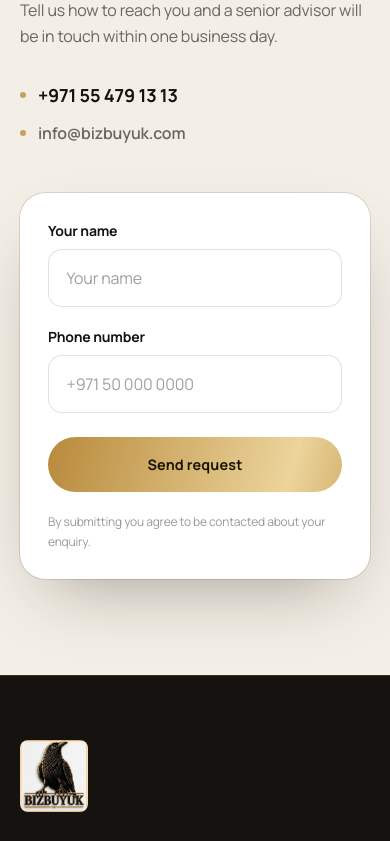
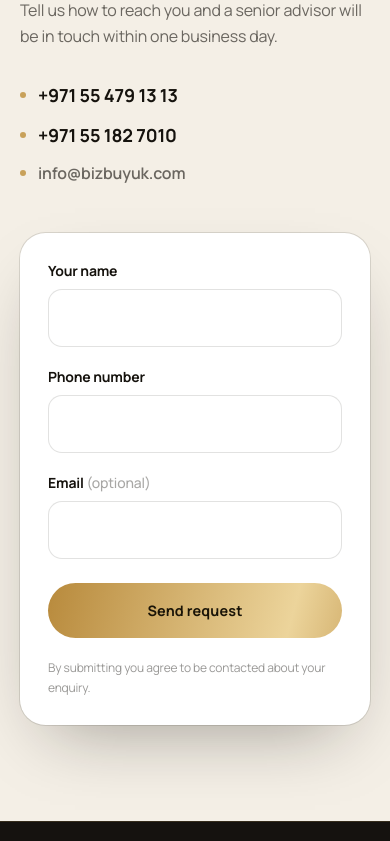
Before and after one commit to umidjoncoder/bizbuyuk-real-estate, a Next.js app: page / in a window 390 px wide. Shown: the part 6020-6861 px from the top of the page. Built offline with nearby package versions, Linux system fonts and the light colour scheme.

Commit message:
lead form: add 2nd phone (+971 55 182 7010), email field, remove placeholders
- Second contact number in lead section + footer
- Optional Email field; forwarded to Telegram + email (as reply-to)
- Removed phone/name input placeholders

Co-Authored-By: Claude Opus 4.8 <noreply@anthropic.com>

```diff
--- a/app/api/lead/route.ts
+++ b/app/api/lead/route.ts
@@ -5,6 +5,7 @@ export const runtime = "nodejs";
 type LeadBody = {
   name?: string;
   phone?: string;
+  email?: string;
   locale?: string;
   page?: string;
   /** honeypot — bots fill this, humans don't */
@@ -21,6 +22,7 @@ export async function POST(req: Request) {
 
   const name = (body.name || "").trim().slice(0, 120);
   const phone = (body.phone || "").trim().slice(0, 40);
+  const email = (body.email || "").trim().slice(0, 160);
   const locale = (body.locale || "—").slice(0, 5);
 
   // honeypot: silently accept & drop
@@ -37,8 +39,8 @@ export async function POST(req: Request) {
   }).format(new Date());
 
   const results = await Promise.allSettled([
-    sendTelegram({ name, phone, locale, when }),
-    sendEmail({ name, phone, locale, when }),
+    sendTelegram({ name, phone, email, locale, when }),
+    sendEmail({ name, phone, email, locale, when }),
   ]);
 
   const configured = results.filter((r) => r.status === "fulfilled" && r.value !== "skipped");
@@ -59,7 +61,7 @@ export async function POST(req: Request) {
   return NextResponse.json({ ok: true });
 }
 
-type Lead = { name: string; phone: string; locale: string; when: string };
+type Lead = { name: string; phone: string; email: string; locale: string; when: string };
 
 async function sendTelegram(lead: Lead): Promise<"sent" | "skipped"> {
   const token = process.env.TELEGRAM_BOT_TOKEN;
@@ -74,6 +76,7 @@ async function sendTelegram(lead: Lead): Promise<"sent" | "skipped"> {
     `🏢 *New BIZBUYUK lead*\n\n` +
     `👤 *Name:* ${escapeMd(lead.name)}\n` +
     `📞 *Phone:* ${escapeMd(lead.phone)}\n` +
+    (lead.email ? `✉️ *Email:* ${escapeMd(lead.email)}\n` : "") +
     `🌐 *Language:* ${lead.locale.toUpperCase()}\n` +
     `🕒 *Time (Dubai):* ${escapeMd(lead.when)}`;
 
@@ -114,6 +117,7 @@ async function sendEmail(lead: Lead): Promise<"sent" | "skipped"> {
       <table style="width:100%;border-collapse:collapse;margin-top:16px">
         <tr><td style="padding:8px 0;color:#9c9488">Name</td><td style="padding:8px 0">${escapeHtml(lead.name)}</td></tr>
         <tr><td style="padding:8px 0;color:#9c9488">Phone</td><td style="padding:8px 0">${escapeHtml(lead.phone)}</td></tr>
+        ${lead.email ? `<tr><td style="padding:8px 0;color:#9c9488">Email</td><td style="padding:8px 0">${escapeHtml(lead.email)}</td></tr>` : ""}
         <tr><td style="padding:8px 0;color:#9c9488">Language</td><td style="padding:8px 0">${lead.locale.toUpperCase()}</td></tr>
         <tr><td style="padding:8px 0;color:#9c9488">Time (Dubai)</td><td style="padding:8px 0">${escapeHtml(lead.when)}</td></tr>
       </table>
@@ -126,6 +130,7 @@ async function sendEmail(lead: Lead): Promise<"sent" | "skipped"> {
       from,
       to: [to],
       subject: `New lead — ${lead.name} (${lead.phone})`,
+      ...(lead.email ? { reply_to: lead.email } : {}),
       html,
     }),
   });
--- a/components/Footer.tsx
+++ b/components/Footer.tsx
@@ -36,6 +36,9 @@ export function Footer() {
           <FooterCol title={t.footer.contact}>
             <a href={CONTACT.phoneHref} className="block text-sm text-muted transition-colors hover:text-gold">
               {CONTACT.phone}
+            </a>
+            <a href={CONTACT.phone2Href} className="block text-sm text-muted transition-colors hover:text-gold">
+              {CONTACT.phone2}
             </a>
             <a href={`mailto:${CONTACT.email}`} className="block text-sm text-muted transition-colors hover:text-gold">
               {CONTACT.email}
--- a/components/LeadForm.tsx
+++ b/components/LeadForm.tsx
@@ -13,6 +13,7 @@ export function LeadForm() {
   const [status, setStatus] = useState<Status>("idle");
   const [name, setName] = useState("");
   const [phone, setPhone] = useState("");
+  const [email, setEmail] = useState("");
   const [company, setCompany] = useState(""); // honeypot
 
   async function onSubmit(e: React.FormEvent) {
@@ -26,12 +27,13 @@ export function LeadForm() {
       const res = await fetch("/api/lead", {
         method: "POST",
         headers: { "Content-Type": "application/json" },
-        body: JSON.stringify({ name, phone, locale, company, page: "landing" }),
+        body: JSON.stringify({ name, phone, email, locale, company, page: "landing" }),
       });
       if (!res.ok) throw new Error();
       setStatus("success");
       setName("");
       setPhone("");
+      setEmail("");
     } catch {
       setStatus("error");
     }
@@ -54,6 +56,9 @@ export function LeadForm() {
             <div className="mt-8 flex flex-col gap-3">
               <a href={CONTACT.phoneHref} className="inline-flex items-center gap-3 text-lg font-bold text-coal transition-colors hover:text-bronze">
                 <Dot /> {CONTACT.phone}
+              </a>
+              <a href={CONTACT.phone2Href} className="inline-flex items-center gap-3 text-lg font-bold text-coal transition-colors hover:text-bronze">
+                <Dot /> {CONTACT.phone2}
               </a>
               <a href={`mailto:${CONTACT.email}`} className="inline-flex items-center gap-3 font-semibold text-muted-dark transition-colors hover:text-bronze">
                 <Dot /> {CONTACT.email}
@@ -84,11 +89,17 @@ export function LeadForm() {
 
                   <div>
                     <label className="mb-2 block text-sm font-bold text-coal">{t.lead.name}</label>
-                    <input className="field" type="text" value={name} onChange={(e) => { setName(e.target.value); if (status === "error") setStatus("idle"); }} placeholder={t.lead.name} autoComplete="name" required />
+                    <input className="field" type="text" value={name} onChange={(e) => { setName(e.target.value); if (status === "error") setStatus("idle"); }} autoComplete="name" required />
                   </div>
                   <div>
                     <label className="mb-2 block text-sm font-bold text-coal">{t.lead.phone}</label>
-                    <input className="field" type="tel" value={phone} onChange={(e) => { setPhone(e.target.value); if (status === "error") setStatus("idle"); }} placeholder="+971 50 000 0000" autoComplete="tel" required />
+                    <input className="field" type="tel" value={phone} onChange={(e) => { setPhone(e.target.value); if (status === "error") setStatus("idle"); }} autoComplete="tel" required />
+                  </div>
+                  <div>
+                    <label className="mb-2 block text-sm font-bold text-coal">
+                      {t.lead.email} <span className="font-medium text-muted-dark/60">({t.lead.emailOptional})</span>
+                    </label>
+                    <input className="field" type="email" value={email} onChange={(e) => setEmail(e.target.value)} autoComplete="email" />
                   </div>
 
                   <button type="submit" disabled={status === "sending"} className="btn-gold mt-1 w-full justify-center disabled:opacity-60">
--- a/lib/i18n.ts
+++ b/lib/i18n.ts
@@ -40,6 +40,8 @@ export type Dict = {
     sub: string;
     name: string;
     phone: string;
+    email: string;
+    emailOptional: string;
     submit: string;
     sending: string;
     success: string;
@@ -119,6 +121,8 @@ export const dictionary: Record<Locale, Dict> = {
       sub: "Tell us how to reach you and a senior advisor will be in touch within one business day.",
       name: "Your name",
       phone: "Phone number",
+      email: "Email",
+      emailOptional: "optional",
       submit: "Send request",
       sending: "Sending…",
       success: "Thank you — we'll be in touch shortly.",
@@ -196,6 +200,8 @@ export const dictionary: Record<Locale, Dict> = {
       sub: "Укажите контакты, и старший консультант свяжется с вами в течение рабочего дня.",
       name: "Ваше имя",
       phone: "Номер телефона",
+      email: "Email",
+      emailOptional: "необязательно",
       submit: "Отправить",
       sending: "Отправляем…",
       success: "Спасибо — мы скоро свяжемся с вами.",
@@ -218,6 +224,8 @@ export const dictionary: Record<Locale, Dict> = {
 export const CONTACT = {
   phone: "+971 55 479 13 13",
   phoneHref: "tel:+971554791313",
+  phone2: "+971 55 182 7010",
+  phone2Href: "tel:+971551827010",
   email: "info@bizbuyuk.com",
   instagram: "https://instagram.com/bizbuyukrealestate",
   instagramHandle: "@bizbuyukrealestate",
```
